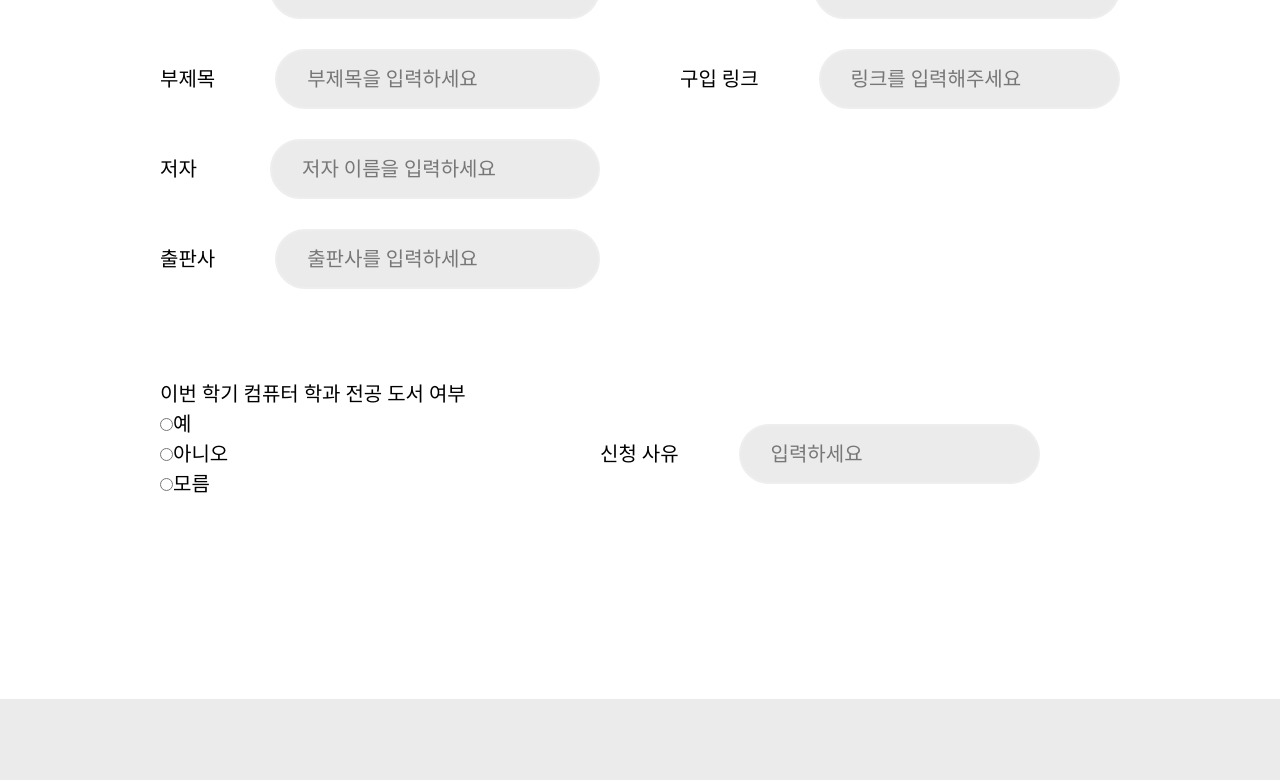
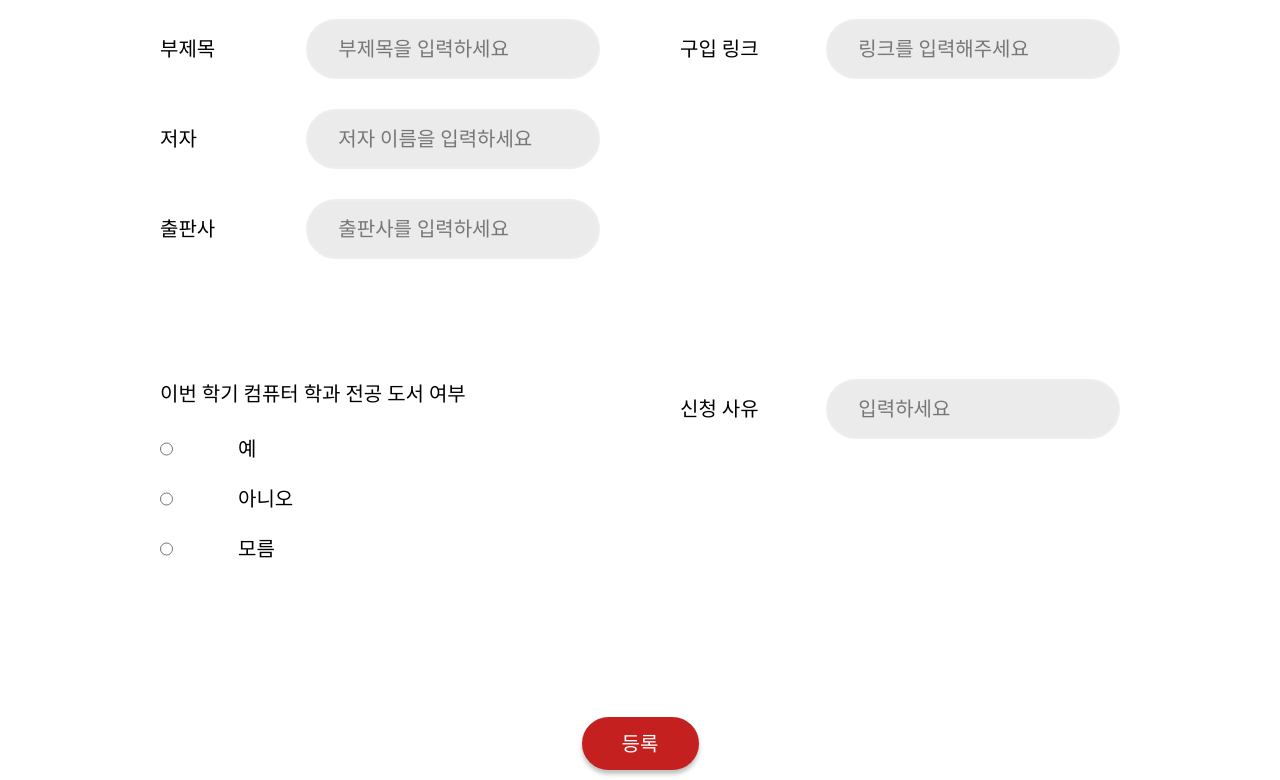
Before and after one commit to kucc/library-service-client, a Next.js app: page /purchase in a window 1280 px wide. Shown: the part 460-1240 px from the top of the page. Built offline with nearby package versions, Linux system fonts and the light colour scheme.

Commit message:
Feat : 구매신청 페이지 추가
Purchase 전용 컴포넌트 폴더 구별하여 생성, 후에 DB 테이블 변수명과 비교 필요

```diff
--- a/src/components/items/PurchaseInput.jsx
+++ b/src/components/Purchase/Input.jsx
@@ -3,8 +3,8 @@ const PurchaseInput = ({ label, placeholder, value, onChangeFn }) => {
     onChangeFn(event.target.value);
   };
   return (
-    <div className="flex h-[60px] justify-between items-center mt-[30px]">
-      <label className="min-w-fit mr-[60px]">{label}</label>
+    <div className="flex h-[60px] justify-between items-center mb-[30px]">
+      <label className="w-[100px] mr-[60px]">{label}</label>
       <input
         type="text"
         className="border-2 max-w-[500px] w-3/4 h-[60px]  py-[18px] px-[30px] rounded-full bg-[#EBEBEB] focus:outline-none placeholder:text-[#777]"
--- /dev/null
+++ b/src/components/Purchase/Radio.jsx
@@ -0,0 +1,16 @@
+const Radio = ({ value, id, name, label }) => {
+  return (
+    <div className="flex gap-[65px] mb-[20px]">
+      <input
+        type="radio"
+        value={value}
+        id={id}
+        name={name}
+        className="accent-crimson-500 bg-slate-500"
+      />
+      <label htmlFor={id}>{label}</label>
+    </div>
+  );
+};
+
+export default Radio;
--- a/src/components/items/DefaultBtn.jsx
+++ b/src/components/items/DefaultBtn.jsx
@@ -1,11 +1,11 @@
-import React from 'react';
-import styled from 'styled-components';
+import React from "react";
+import styled from "styled-components";
 
 const Button = styled.button`
   width: 117px;
   height: 100%;
   border-radius: 60px;
-  background: #C3201F;
+  background: #c3201f;
   margin: 3px;
 
   transition-timing-function: ease-out;
@@ -13,7 +13,7 @@ const Button = styled.button`
   box-shadow: 0px 4px 4px rgba(0, 0, 0, 0.25);
 
   &:active {
-    background-color: #A71622;
+    background-color: #a71622;
   }
 `;
 
@@ -22,18 +22,17 @@ const ButtonText = styled.span`
   height: 19px;
   width: 56px;
 
-  font-family: 'Abel';
+  font-family: "Abel";
   font-style: normal;
   font-weight: 400;
   font-size: 20px;
   line-height: 25px;
   text-align: center;
 
-  color: #FFFFFF;
+  color: #ffffff;
 `;
 
 const DefaultBtn = (props) => {
-
   return (
     <Button onClick={props.handleClick}>
       <ButtonText>{props.text}</ButtonText>
@@ -41,5 +40,4 @@ const DefaultBtn = (props) => {
   );
 };
 
-
 export default DefaultBtn;
--- a/src/pages/index.jsx
+++ b/src/pages/index.jsx
@@ -19,19 +19,13 @@ import NoticeBoard from "@/components/items/Notice";
 const inter = Inter({ subsets: ["latin"] });
 
 export default function Home() {
-  const count = useRecoilValue(counterState);
-
   const list = [{ navItem: "인기도서" }, { navItem: "신착도서" }, { navItem: "장르별" }];
-  const testOption = [
-    // { value: "출판년도순", label: "출판년도순" },
-    // { value: "출판년도순", label: "출판년도순" },
-    // { value: "출판년도순", label: "출판년도순" },
-    // { value: "출판년도순", label: "출판년도순" },
-    "출판년도순",
-    "인기순",
-    "제목순",
-    "저자순",
-  ];
+  // const testOption = [
+  //   "출판년도순",
+  //   "인기순",
+  //   "제목순",
+  //   "저자순",
+  // ];
   const headerItems = useRecoilValue(headerItemState);
   return (
     <div>
@@ -54,7 +48,13 @@ export default function Home() {
             <NoticeBoard text="공지사항" className="w-[348px] h-[240px]" />
           </div>
           <div>
-            <svg width="1" height="295" viewBox="0 0 1 255" fill="none" xmlns="http://www.w3.org/2000/svg">
+            <svg
+              width="1"
+              height="295"
+              viewBox="0 0 1 255"
+              fill="none"
+              xmlns="http://www.w3.org/2000/svg"
+            >
               <line x1="0.5" x2="0.5" y2="255" stroke="black" stroke-dasharray="4 4" />
             </svg>
           </div>
@@ -62,8 +62,7 @@ export default function Home() {
             <NoticeBoard text="도서 신청 현황" className="w-[348px] h-[240px]" />
           </div>
         </div>
-        <div>
-        </div>
+        <div></div>
         <Footer />
       </div>
     </div>
--- a/src/pages/purchase/index.jsx
+++ b/src/pages/purchase/index.jsx
@@ -3,8 +3,10 @@ import Header from "@components/components/Layout/Header";
 import BoardTitle from "@components/components/Board/BoardTitle";
 import Link from "next/link";
 import LeftArrow from "@components/components/items/LeftArrow";
-import PurchaseInput from "@components/components/items/PurchaseInput";
+import PurchaseInput from "@components/components/Purchase/Input";
 import { useState } from "react";
+import Radio from "@components/components/Purchase/Radio";
+import DefaultBtn from "@components/components/items/DefaultBtn";
 
 const Purchase = () => {
   const [bookTitle, setBookTitle] = useState("");
@@ -14,6 +16,10 @@ const Purchase = () => {
   const [publishYear, setPublishYear] = useState("");
   const [purchaseUrl, setPurhcaseUrl] = useState("");
   const [reason, setReason] = useState("");
+
+  const submitPurchase = () => {
+    console.log({ bookTitle, bookSubtitle, author, publisher, publishYear, purchaseUrl, reason });
+  };
 
   return (
     <>
@@ -54,7 +60,7 @@ const Purchase = () => {
           </div>
           <div className="w-[440px]">
             <PurchaseInput
-              label={"출판연도"}
+              label={"출판연도 또는 판"}
               placeholder={"출판연도를 입력해주세요"}
               value={publishYear}
               onChangeFn={setPublishYear}
@@ -67,23 +73,14 @@ const Purchase = () => {
             />
           </div>
         </div>
-        <div className="flex items-center w-full mt-[90px] ">
+        <div className="flex items-start justify-between w-full mt-[90px] ">
           <div className="w-[440px]">
-            <div>이번 학기 컴퓨터 학과 전공 도서 여부</div>
-            <div>
-              <input type="radio" value="major" id="yes" name="major" />
-              <label htmlFor="yes">예</label>
-            </div>
-            <div>
-              <input type="radio" value="major" id="no" name="major" />
-              <label htmlFor="no">아니오</label>
-            </div>
-            <div>
-              <input type="radio" value="major" id="dontKnow" name="major" />
-              <label htmlFor="dontKnow">모름</label>
-            </div>
+            <div className="mb-[25px]">이번 학기 컴퓨터 학과 전공 도서 여부</div>
+            <Radio value="yes" id="choice1" name="major" label="예" />
+            <Radio value="no" id="choice2" name="major" label="아니오" />
+            <Radio value="dontKnow" id="choice3" name="major" label="모름" />
           </div>
-          <div className="w-[440px]">
+          <div className="w-[440px] flex items-start">
             <PurchaseInput
               label={"신청 사유"}
               placeholder={"입력하세요"}
@@ -92,6 +89,9 @@ const Purchase = () => {
             />
           </div>
         </div>
+        <div className="text-center w-full h-[53px] mt-[130px]">
+          <DefaultBtn text="등록" handleClick={submitPurchase} />
+        </div>
       </div>
       <Footer />
     </>
```
